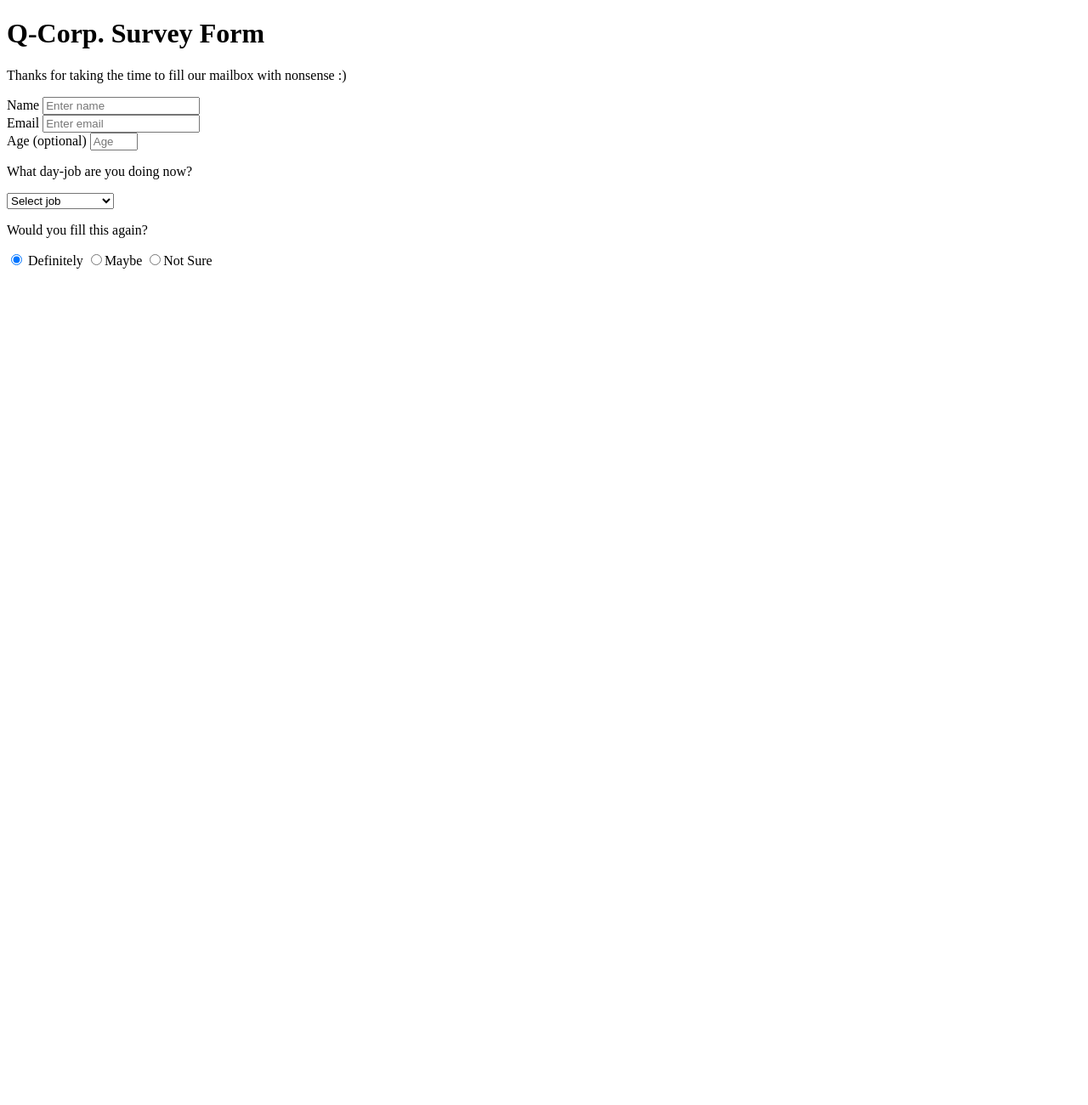
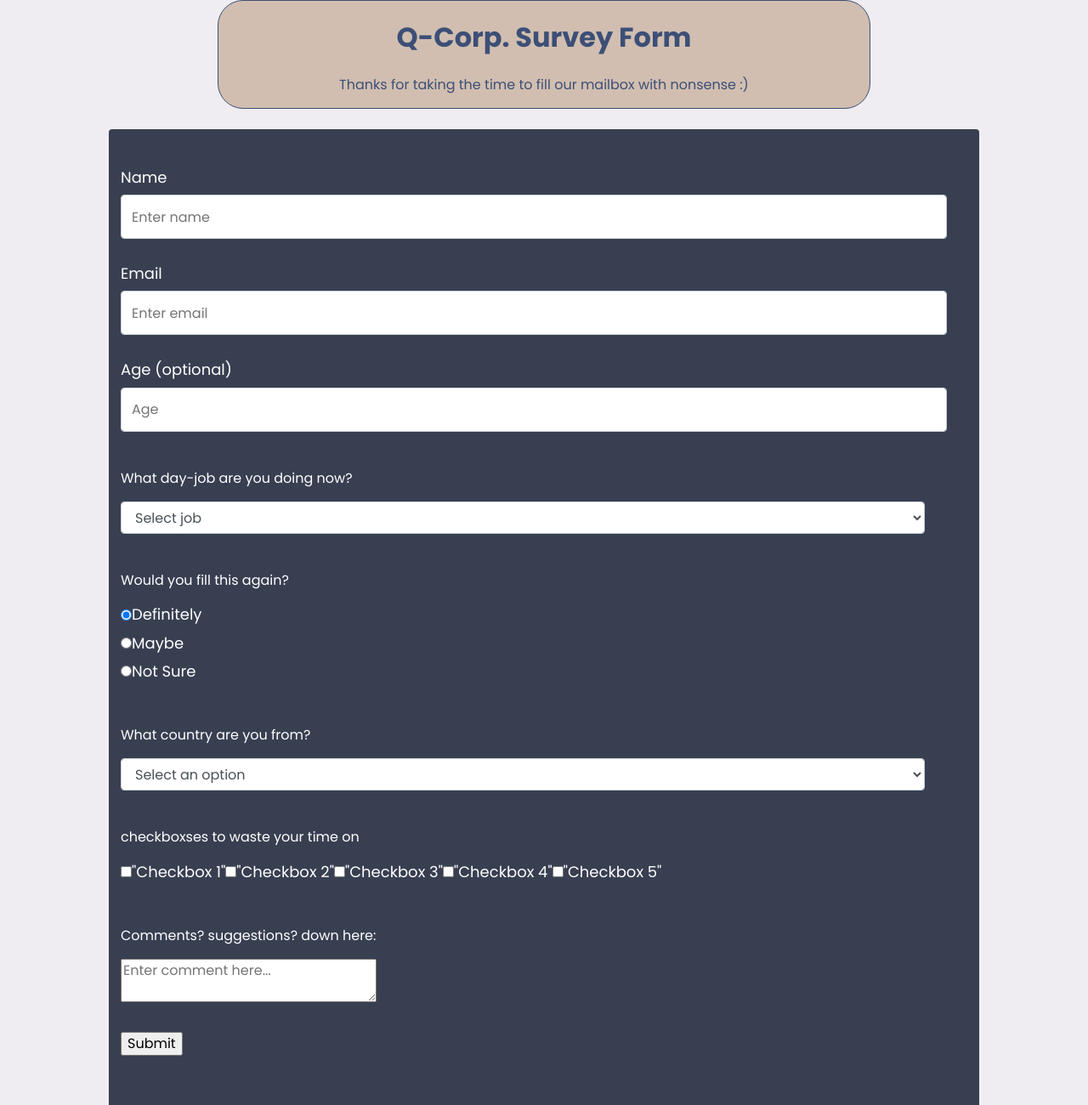
Before and after one commit to Qultio/Portfolio, a plain HTML site: page Survey Form/index.html in a window 1280 px wide. Shown: the top 1300 px of the page at 85% size. Before the commit the page ends 800 px from the top, so only its background shows below. Drawn offline with Linux system fonts and the light colour scheme.

Commit message:
Tweaks here and there

```diff
--- a/Survey Form/index.html
+++ b/Survey Form/index.html
@@ -3,13 +3,14 @@
 <head>
     <meta charset="UTF-8">
     <meta name="viewport" content="width=device-width, initial-scale=1.0">
+    <link rel="stylesheet" type="text/css" href="style.css" />
     <title>Survey</title>
 </head>
 <body>
     <main>
         <header>
-            <h1>Q-Corp. Survey Form</h1>
-            <p>Thanks for taking the time to fill our mailbox with nonsense :)</p>
+            <h1 id="title" class="text_center">Q-Corp. Survey Form</h1>
+            <p id="description" class="description text_center">Thanks for taking the time to fill our mailbox with nonsense :)</p>
         </header>
         <section>
             <form>
@@ -48,6 +49,40 @@
                         <input name="user-recommend" value="not-sure" type="radio" class="input-radio" />Not Sure
                     </label>
                 </div>
+                <div class="form_group">
+                    <p>What country are you from?</p>
+                    <select id="country" name="country" class="form_control" required>
+                        <option disabled selected value>Select an option</option>
+                        <option value="nederlands">Nederlands</option>
+                        <option value="belgium">Belgium</option>
+                        <option value="gemrany">Germany</option>
+                        <option value="other">Other</option>
+                    </select>
+                </div>
+                <div class="form_group">
+                    <p>checkboxses to waste your time on</p>
+                    <label>
+                        <input name="prefer" value="checkbox1" type="checkbox" class="input_checkbox">
+                        "Checkbox 1"
+                        <input name="prefer" value="checkbox2" type="checkbox" class="input_checkbox">
+                        "Checkbox 2"
+                        <input name="prefer" value="checkbox3" type="checkbox" class="input_checkbox">
+                        "Checkbox 3"
+                        <input name="prefer" value="checkbox4" type="checkbox" class="input_checkbox">
+                        "Checkbox 4"
+                        <input name="prefer" value="checkbox5" type="checkbox" class="input_checkbox">
+                        "Checkbox 5"
+                    </label>
+                </div>
+                <div class="form_group">
+                    <p>Comments? suggestions? down here:</p>
+                    <textarea id="comments" class="input_textarea" name="comment" placeholder="Enter comment here..."></textarea>
+                </div>
+                <div class="form_group">
+                    <button type="submit" id="submit" class="submit_button">
+                        Submit
+                    </button>
+                </div>
             </form>
         </section>
     </main>
--- /dev/null
+++ b/Survey Form/style.css
@@ -0,0 +1,61 @@
+@import url('https://fonts.googleapis.com/css2?family=Poppins:wght@400;700&display=swap');
+
+body {
+    font-family: 'Poppins', sans-serif;
+    font-size: 1rem;
+    font-weight: 400;
+    line-height: 1.4;
+    background: #EFEDF1;
+    color: white;
+    margin: 0;
+}
+
+header {
+    border: 1px solid #3C4F76;
+    border-radius: 30px;
+    margin: 0 20% 1.5rem 20%;
+    background: #D1BEB0;
+    color: #3C4F76;
+}
+
+.text_center {
+    text-align: center;
+}
+
+form {
+    background: #383F51;
+    padding: 2.5rem 0.625rem;
+    border-radius: 0.25rem;
+    margin: 0 10% 1.5rem 10%;
+}
+
+.form_group {
+    margin: 0 auto 1.25rem auto;
+    padding: 0.25rem;
+}
+
+label {
+    display: flex;
+    align-items: center;
+    font-size: 1.125rem;
+    margin-bottom: 0.5rem;
+}
+
+.form_control {
+    display: block;
+    width: 95%;
+    height: 2.375rem;
+    padding: 0.375rem 0.75rem;
+    color: #495057;
+    background-color: #fff;
+    background-clip: padding-box;
+    border: 1px solid #ced4da;
+    border-radius: 0.25rem;
+}
+
+input, button, select, textarea {
+    margin: 0;
+    font-family: inherit;
+    font-size: inherit;
+    line-height: inherit;
+}
```
